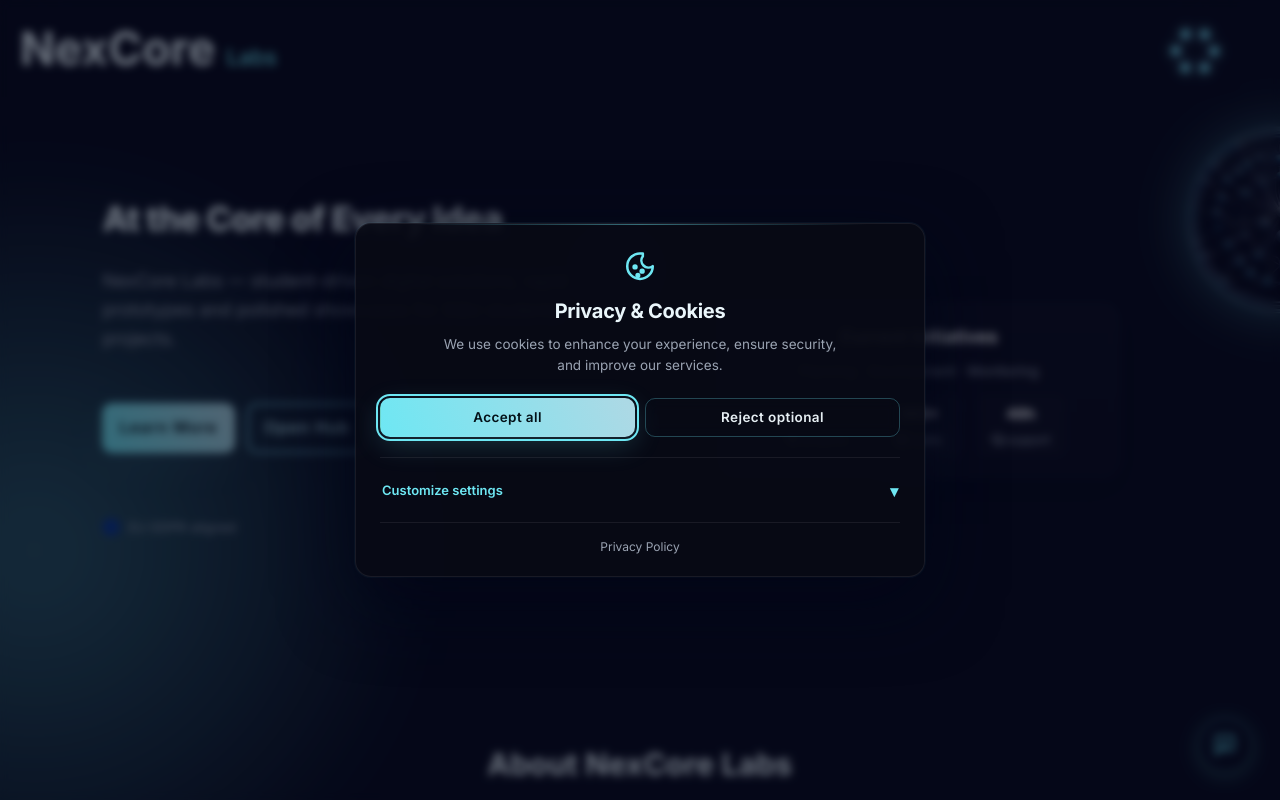
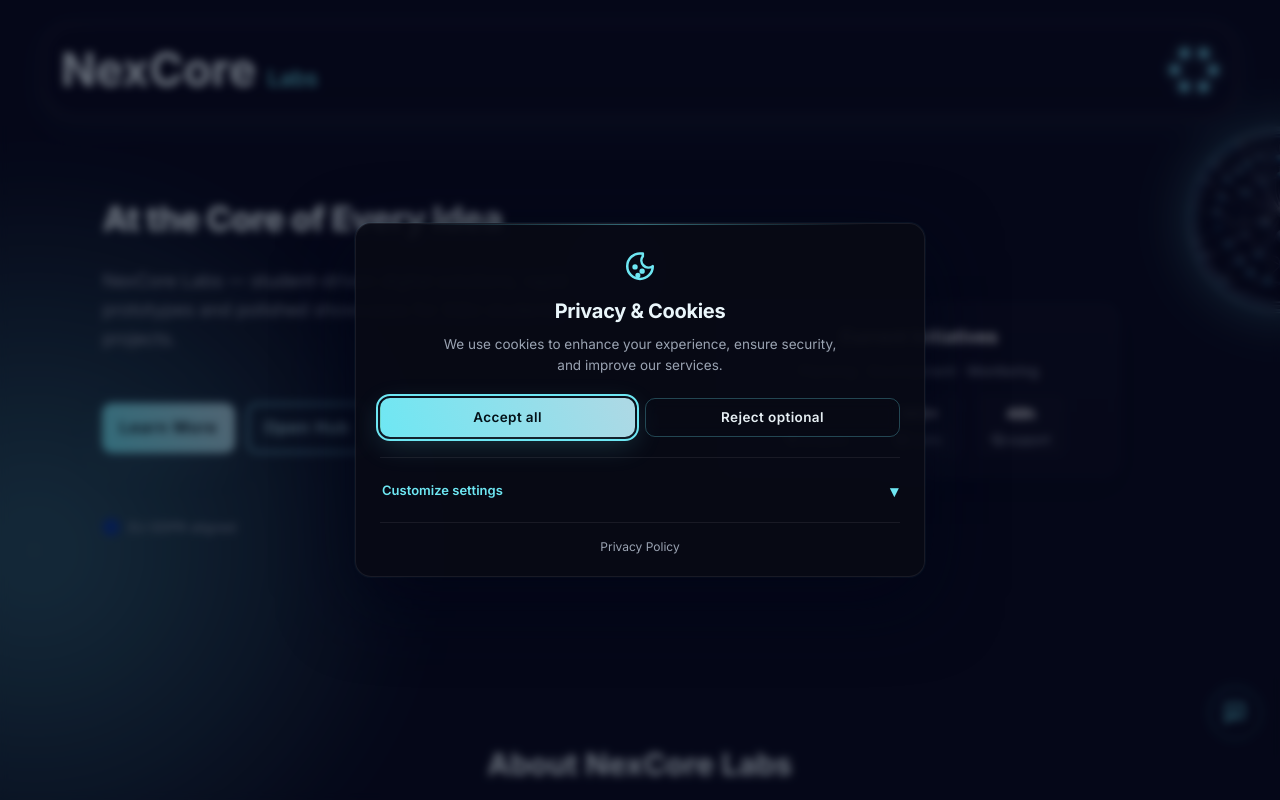
Before and after one commit to NexCoreLabs/NexCore, a website: page index.html in a window 1280 px wide. Drawn offline with nearby package versions, Linux system fonts and the light colour scheme; no server answers; files whose address does not match are found by name.

Commit message:
fix: Adjust styles for floating trigger button and navbar for improved layout and responsiveness

```diff
--- a/assets/css/ai-chat.css
+++ b/assets/css/ai-chat.css
@@ -6,25 +6,21 @@
 /* ── Floating trigger button ────────────────────────────────── */
 #nexai-trigger {
   position: fixed;
-  bottom: 28px;
-  right: 28px;
+  bottom: 60px;
+  right: 18px;
   z-index: 9000;
   width: 54px;
   height: 54px;
   border-radius: 50%;
   border: 1.5px solid rgba(110, 231, 243, 0.4);
   background: linear-gradient(135deg, rgba(14, 26, 46, 0.55), rgba(10, 11, 28, 0.55));
-  backdrop-filter: blur(4px);
-  -webkit-backdrop-filter: blur(4px);
-  box-shadow: 0 4px 20px rgba(110, 231, 243, 0.25), 0 2px 8px rgba(0, 0, 0, 0.6);
+  backdrop-filter: blur(6px);
+  -webkit-backdrop-filter: blur(6px);
+  box-shadow: 0 4px 24px rgba(2, 6, 23, 0.55);
   cursor: pointer;
   display: flex;
   align-items: center;
   justify-content: center;
-  transition: transform 0.3s cubic-bezier(0.2, 0.9, 0.3, 1),
-              box-shadow 0.3s ease,
-              border-color 0.3s ease;
-  -webkit-tap-highlight-color: transparent;
   outline: none;
 }
 
--- a/assets/css/unminified-css.css
+++ b/assets/css/unminified-css.css
@@ -83,21 +83,30 @@ a {
 .navbar {
     position: fixed;
     top: 0;
-    z-index: 1000
+    z-index: 1000;
 }
 
 .nav-container,
 .navbar {
     width: 100%;
     display: flex;
-    justify-content: space-between
+    justify-content: space-between;
 }
 
 .nav-container {
     max-width: 1200px;
     align-items: center;
     padding: 12px 20px;
-    position: relative
+    position: relative;
+    border-radius: 30px;
+    border: 1px solid hsla(0, 0%, 100%, .03);
+    box-shadow: 0 8px 32px 0 rgba(115, 189, 215, .06), inset 0 0 20px hsla(0, 0%, 100%, .1);
+    backdrop-filter: blur(6px);
+    -webkit-backdrop-filter: blur(6px);
+    background: rgba(10, 11, 28, .8);
+    margin-top: 20px;
+    margin-left: 40px;
+    margin-right: 40px;
 }
 
 .nav-container:before {
@@ -1652,7 +1661,7 @@ textarea:focus {
     display: inline-grid;
     place-items: center;
     position: relative;
-    margin-top: 5px;
+    margin-top: 0;
     border: 0;
     background: transparent;
     cursor: pointer;
@@ -1727,6 +1736,12 @@ textarea:focus {
         --dot-size: 7px;
         --dot-active-size: 14px
     }
+
+    .nav-container{
+        margin-top: 15px;
+        margin-left: 12px;
+        margin-right: 12px;
+    }
 }
 
 .core-menu.active .dot {
@@ -1767,7 +1782,7 @@ textarea:focus {
     display: flex;
     flex-direction: column;
     position: absolute;
-    top: 50px;
+    top: 80px;
     right: 25%;
     transform: translateX(100%);
     width: 400px;
@@ -1780,8 +1795,8 @@ textarea:focus {
     visibility: hidden;
     transition: .5s;
     box-shadow: 0 8px 32px 0 rgba(115, 189, 215, .06), inset 0 0 20px hsla(0, 0%, 100%, .1);
-    backdrop-filter: blur(3px);
-    -webkit-backdrop-filter: blur(3px);
+    backdrop-filter: blur(6px);
+    -webkit-backdrop-filter: blur(6px);
     background: rgba(10, 11, 28, .8);
     overflow-y: auto;
     padding: 12px 16px
--- a/index.html
+++ b/index.html
@@ -39,10 +39,10 @@
 
         <link rel="icon" href="assets/images/nexcore-icon.png" type="image/png">
 
-        <link rel="stylesheet" href="assets/css/style.css">
+        <!-- <link rel="stylesheet" href="assets/css/style.css"> -->
         <link rel="stylesheet" href="assets/css/ai-chat.css">
 
-        <!-- <link rel="stylesheet" href="assets/css/unminified-css.css"> -->
+        <link rel="stylesheet" href="assets/css/unminified-css.css">
         <link rel="manifest" href="manifest.json">
         <link rel="apple-touch-icon" href="assets/images/nexcore-logo.webp">
         <link rel="stylesheet" href="https://cdnjs.cloudflare.com/ajax/libs/font-awesome/6.0.0-beta3/css/all.min.css">
```
